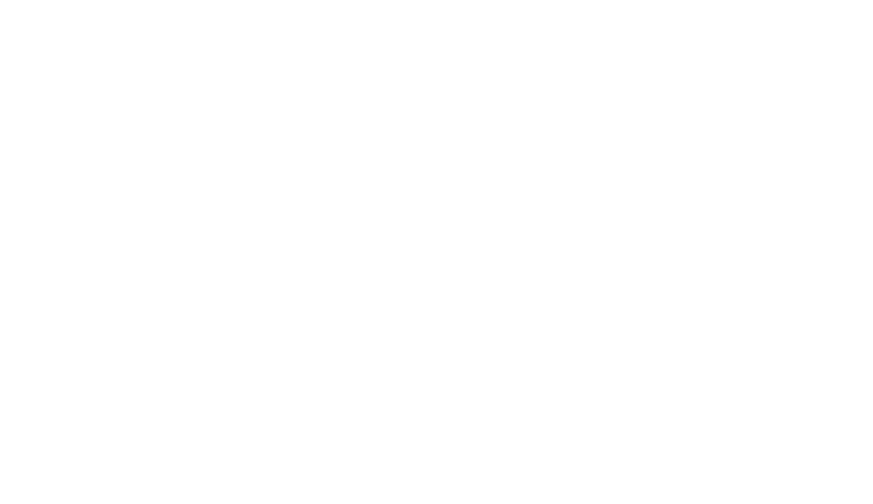
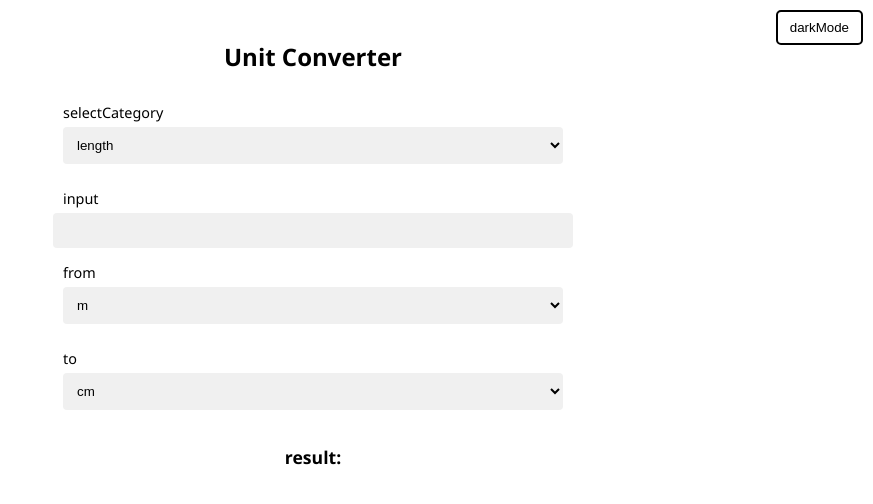
Before and after one commit to dhkang9503/dhkang-utils, a React (Create React App) app: page /tools/unit-converter in a window 1280 px wide. Shown: the top 504 px of the page, without its empty margins (407-1280 px from the left). Built offline with nearby package versions, Linux system fonts and the light colour scheme.

Commit message:
Update ToolsRouter.js

```diff
--- a/src/routes/ToolsRouter.js
+++ b/src/routes/ToolsRouter.js
@@ -8,9 +8,8 @@
 const ToolsRouter = () => {
   return (
     <Routes>
-      <Route path="/" element={<HomePage />} />
-      <Route path="tools/pomodoro" element={<PomodoroPage />} />
-      <Route path="tools/unit-converter" element={<UnitConverterPage />} />
+      <Route path="pomodoro" element={<PomodoroPage />} />
+      <Route path="unit-converter" element={<UnitConverterPage />} />
     </Routes>
   );
 };
```
